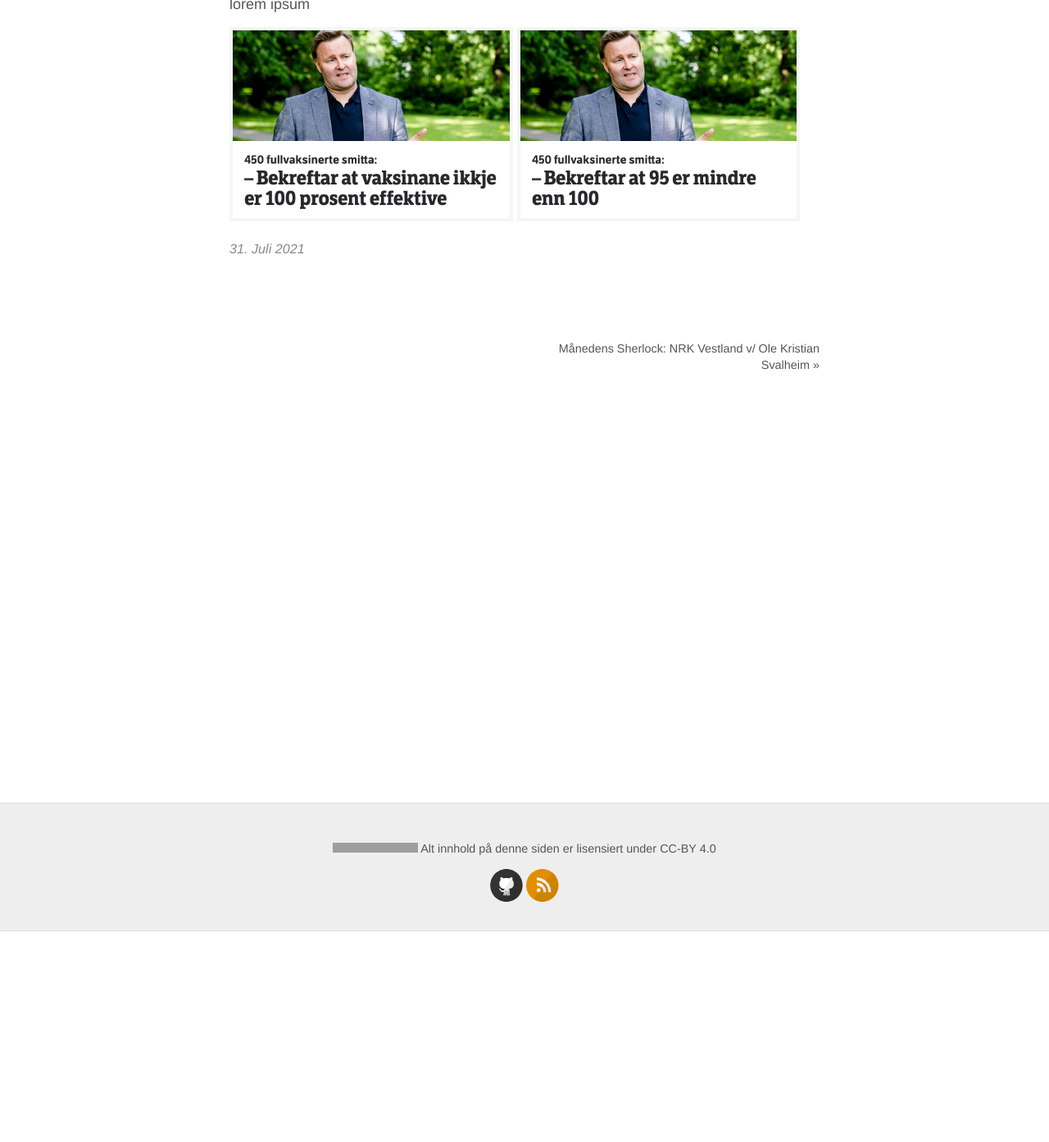
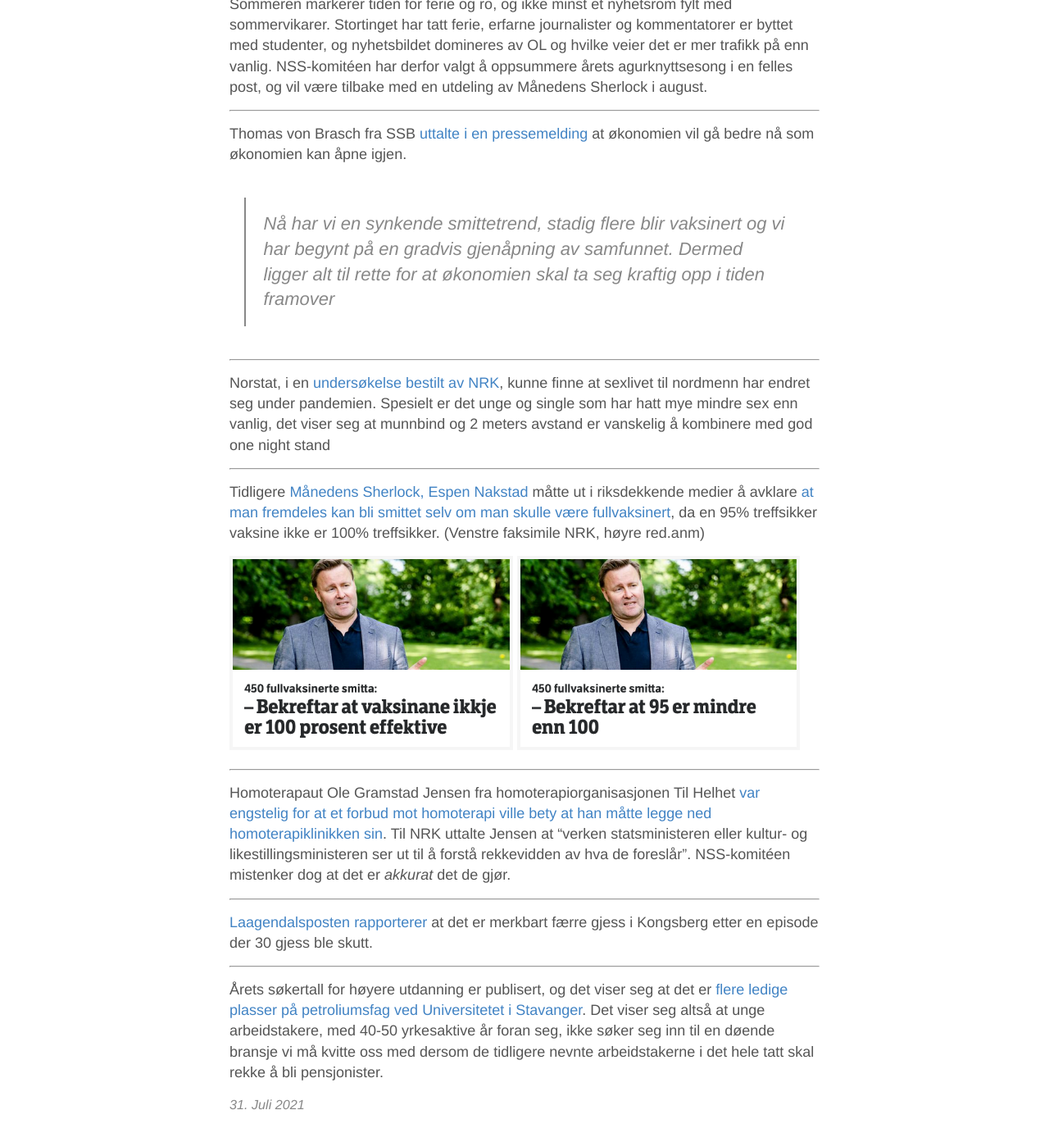
Before and after one commit to mathialo/no-shit-sherlock, a Jekyll site: the page built from _posts/2021-07-31-agurknytt-2021.md, in a window 1280 px wide and 1400 px high, scrolled down 264 px. Shown: the top 1393 px of the window at 82% size. Built offline with Jekyll 4.4.1, drawn with Linux system fonts in a browser that asks for light colours; comment, search, counter and statistics services are not loaded; grey boxes are pictures that could not be loaded.

Commit message:
Agurknytt 2021

```diff
--- a/_posts/2021-07-31-agurknytt-2021.md
+++ b/_posts/2021-07-31-agurknytt-2021.md
@@ -3,7 +3,33 @@
 layout: post
 ---
 
-lorem ipsum
+Sommeren markerer tiden for ferie og ro, og ikke minst et nyhetsrom fylt med sommervikarer. Stortinget har tatt ferie, erfarne journalister og kommentatorer er byttet med studenter, og nyhetsbildet domineres av OL og hvilke veier det er mer trafikk på enn vanlig. NSS-komitéen har derfor valgt å oppsummere årets agurknyttsesong i en felles post, og vil være tilbake med en utdeling av Månedens Sherlock i august.
+
+---
+
+Thomas von Brasch fra SSB [uttalte i en pressemelding](https://www.nettavisen.no/okonomi/gladmelding-fra-ssb-okonomien-skal-ta-seg-kraftig-opp/s/12-95-3424136330) at økonomien vil gå bedre nå som økonomien kan åpne igjen.
+
+> Nå har vi en synkende smittetrend, stadig flere blir vaksinert og vi har begynt på en gradvis gjenåpning av samfunnet. Dermed ligger alt til rette for at økonomien skal ta seg kraftig opp i tiden framover
+
+---
+
+Norstat, i en [undersøkelse bestilt av NRK](https://www.nrk.no/livsstil/sexguide_-slik-har-koronapandemien-pavirket-sexlivet-vart-1.15470822), kunne finne at sexlivet til nordmenn har endret seg under pandemien. Spesielt er det unge og single som har hatt mye mindre sex enn vanlig, det viser seg at munnbind og 2 meters avstand er vanskelig å kombinere med god one night stand
+
+---
+
+Tidligere [Månedens Sherlock, Espen Nakstad](../januar-2021) måtte ut i riksdekkende medier å avklare [at man fremdeles kan bli smittet selv om man skulle være fullvaksinert](https://www.nrk.no/norge/totalt-har-450-fullvaksinerte-fatt-pavist-koronaviruset-1.15564099), da en 95% treffsikker vaksine ikke er 100% treffsikker. (Venstre faksimile NRK, høyre red.anm)
 
 <img src="https://github.com/mathialo/no-shit-sherlock/raw/master/images/nakstad1.png" alt="drawing" class="zoomable" style="width:48%;" />
 <img src="https://github.com/mathialo/no-shit-sherlock/raw/master/images/nakstad2.png" alt="drawing" class="zoomable" style="width:48%;" />
+
+---
+
+Homoterapaut Ole Gramstad Jensen fra homoterapiorganisasjonen Til Helhet [var engstelig for at et forbud mot homoterapi ville bety at han måtte legge ned homoterapiklinikken sin](https://www.nrk.no/norge/forbud-mot-_homoterapi__-frykter-a-matte-legge-ned-virksomheten-1.15552976). Til NRK uttalte Jensen at "verken statsministeren eller kultur- og likestillingsministeren ser ut til å forstå rekkevidden av hva de foreslår". NSS-komitéen mistenker dog at det er _akkurat_ det de gjør.
+
+---
+
+[Laagendalsposten rapporterer](https://www.laagendalsposten.no/rundt-30-gjess-skutt-betydelig-farre-her-na/s/5-64-1022780?&session=79d753dc-9cf4-401f-a7fb-cf978f509207) at det er merkbart  færre gjess i Kongsberg etter en episode der 30 gjess ble skutt.
+
+---
+
+Årets søkertall for høyere utdanning er publisert, og det viser seg at det er [flere ledige plasser på petroliumsfag ved Universitetet i Stavanger](https://www.nrk.no/rogaland/flere-ledige-studieplasser-pa-petroleumsfag-ved-universitetet-i-stavanger-1.15580217). Det viser seg altså at unge arbeidstakere, med 40-50 yrkesaktive år foran seg, ikke søker seg inn til en døende bransje vi må kvitte oss med dersom de tidligere nevnte arbeidstakerne i det hele tatt skal rekke å bli pensjonister.
```
